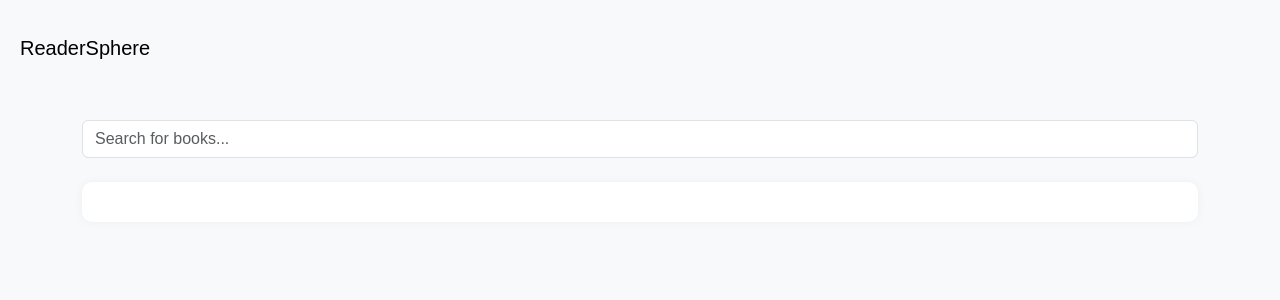
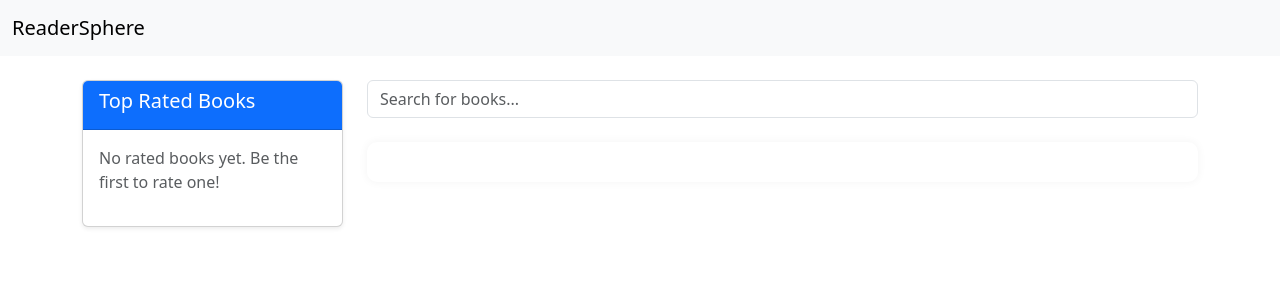
Before and after one commit to 2003HARSH/ReaderSphere, a Flask app: template backend/templates/books.html in a window 1280 px wide. Shown: the top 300 px of the page. Run offline with Flask 3, Linux system fonts and the light colour scheme; the template is opened without the code that fills it, so the values that code supplies are empty; some libraries are stand-ins or nearby versions.

Commit message:
Added book rating and books leaderboard

```diff
--- a/backend/__init__.py
+++ b/backend/__init__.py
@@ -41,7 +41,7 @@
     app.register_blueprint(api, url_prefix='/api/v1')
 
     from . import models
-    login_manager.login_view='auth.login'
+    login_manager.login_view='auth_manager.login'
     login_manager.init_app(app)
 
     @login_manager.user_loader
--- a/backend/templates/books.html
+++ b/backend/templates/books.html
@@ -1,24 +1,56 @@
 {% extends "base.html" %}
 
-{% block title %} Login {% endblock %}
+{% block title %} Books {% endblock %}
 
 {% block content %}
+<div class="container mt-4">
+    <div class="row">
+        <!-- Left Column: Leaderboard -->
+        <div class="col-md-3">
+            <div class="card shadow-sm">
+                <div class="card-header bg-primary text-white">
+                    <h5>Top Rated Books</h5>
+                </div>
+                {% if leaderboard_books %}
+                <ul class="list-group list-group-flush">
+                    {% for book in leaderboard_books %}
+                    <a href="{{ url_for('books_manager.book', book_id=book.id) }}" class="list-group-item list-group-item-action">
+                        <div class="d-flex align-items-center">
+                            <img src="{{ book.thumbnail or 'https://via.placeholder.com/40x60' }}" alt="{{ book.title }}" class="me-2" style="width: 40px; height: 60px; object-fit: cover;">
+                            <div style="flex-grow: 1;">
+                                <strong class="d-block text-truncate">{{ book.title }}</strong>
+                                <!-- This is the updated line -->
+                                <small class="text-muted">&#9733; {{ book.avg_rating }} ({{ book.rating_count }} ratings)</small>
+                            </div>
+                        </div>
+                    </a>
+                    {% endfor %}
+                </ul>
+                {% else %}
+                <div class="card-body">
+                    <p class="text-muted">No rated books yet. Be the first to rate one!</p>
+                </div>
+                {% endif %}
+            </div>
+        </div>
 
-<link rel="stylesheet" href="{{ url_for('static', filename='style.css') }}">
-
-<div class="container mt-4">
+        <!-- Right Column: Main Content -->
+        <div class="col-md-9">
             <!-- Search Bar -->
             <div class="mb-4">
                 <input type="text" id="searchInput" placeholder="Search for books..." class="form-control">
             </div>
 
+            <!-- Book Carousels -->
             <div class="scroll-container">
                 <div class="book-row" id="bookRow"></div>
             </div>
-
+        </div>
+    </div>
+</div>
 
 <script>
-        // List of queries
+    // This script remains the same as your original
     const queries = ["Chetan Bhagat", "Harry Potter", "Java Programming", "Machine Learning", "Science Fiction", "OOps", "Python Programming", "Machine Learning", "NLP", "ravinder singh", "durjoy dutta", "arundhati roy"];
 
     async function fetchBooks(query) {
@@ -26,7 +58,6 @@
         const data = await res.json();
         const bookRow = document.getElementById("bookRow");
 
-            // Add a section for each query
         const section = document.createElement("div");
         section.classList.add("query-section");
 
@@ -45,15 +76,11 @@
               </div>
             </a>
             `;
-
             section.appendChild(card);
         });
-
-            // Append the section to the book row
         bookRow.appendChild(section);
     }
 
-        // Fetch books for each query in the list
     queries.forEach(query => {
         fetchBooks(query);
     });
@@ -69,6 +96,7 @@
 </script>
 
 <style>
+    /* These styles also remain the same */
     .scroll-container {
         overflow-x: auto;
         white-space: nowrap;
@@ -78,14 +106,10 @@
         border-radius: 10px;
         box-shadow: 0 0 10px rgba(0, 0, 0, 0.05);
     }
-
-        /* Book Row */
     .book-row {
         display: flex;
         gap: 16px;
     }
-
-        /* Book Card */
     .book-card {
         flex: 0 0 auto;
         width: 150px;
@@ -95,12 +119,9 @@
         box-shadow: 0 4px 8px rgba(0, 0, 0, 0.1);
         transition: transform 0.2s ease-in-out;
     }
-
     .book-card:hover {
         transform: translateY(-5px);
     }
-
-        /* Book Image */
     .book-card img {
         width: 100%;
         height: 220px;
@@ -108,8 +129,6 @@
         border-top-left-radius: 10px;
         border-top-right-radius: 10px;
     }
-
-        /* Book Title */
     .book-card .title {
         font-size: 14px;
         padding: 10px;
@@ -119,6 +138,4 @@
         overflow: hidden;
     }
 </style>
-
-
 {% endblock %}
```
Also changed, not shown: backend/books_manager.py (+33 -3 lines). Lines whose indentation alone changed are shown as unchanged.
